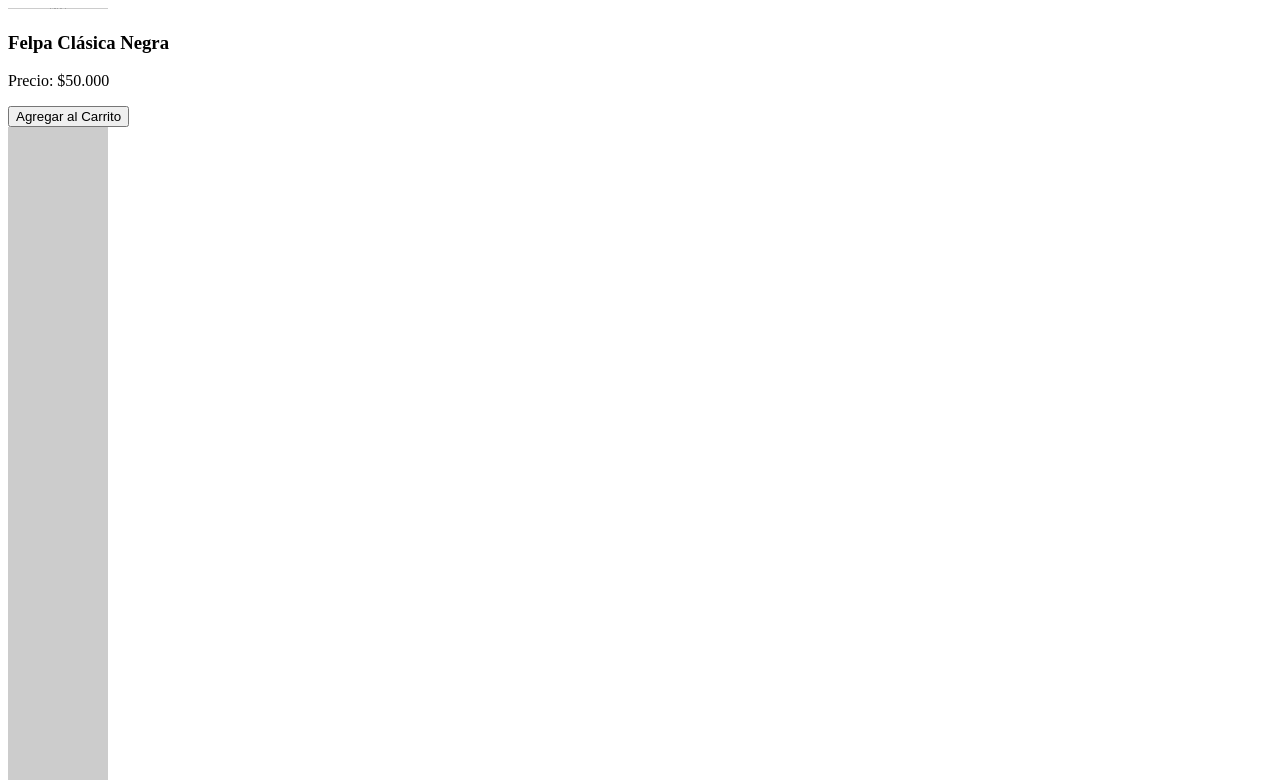
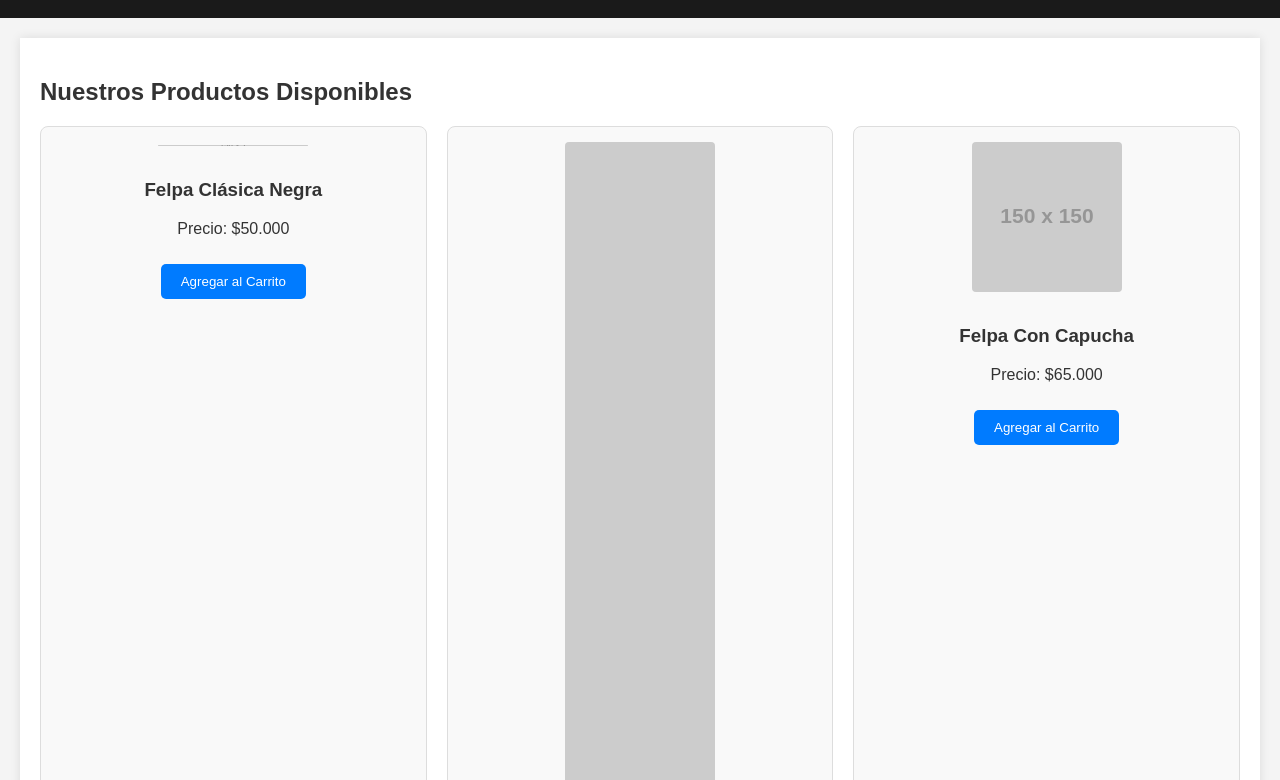
Before and after one commit to SumDeluxe/felpa-store, a plain HTML site: page products.html in a window 1280 px wide. Shown: the part 103-883 px from the top of the page. Drawn offline with Linux system fonts and the light colour scheme; placeholder pictures from the web are drawn by us.

Commit message:
Add stylesheet link and product heading

```diff
--- a/products.html
+++ b/products.html
@@ -4,6 +4,7 @@
     <meta charset="UTF-8">
     <meta name="viewport" content="width=device-width, initial-scale=1.0">
     <title>FELPA STORE - Productos</title>
+    <link rel="stylesheet" href="style.css">
 </head>
 <body>
     <header>
@@ -16,6 +17,7 @@
     </header>
 
     <main>
+        <h2>Nuestros Productos Disponibles</h2>
         <div id="product-list">
             <p>Cargando productos...</p>
         </div>
```
